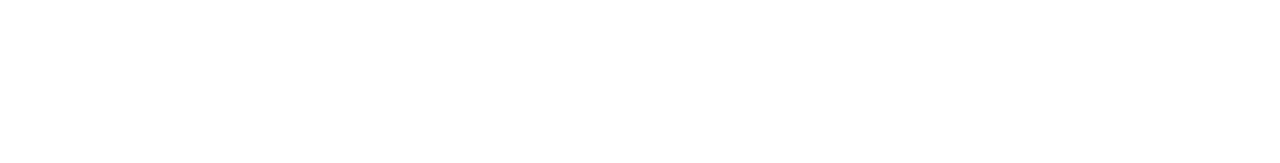
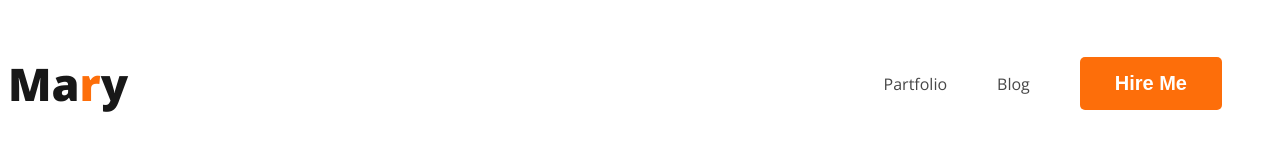
Before and after one commit to HridoyH07/Webdev-partfolio, a plain HTML site: page index.html in a window 1280 px wide. Drawn offline with nearby package versions, Linux system fonts and the light colour scheme.

Commit message:
Double quotes

```diff
--- a/index.html
+++ b/index.html
@@ -5,14 +5,22 @@
     <meta charset="UTF-8">
     <meta name="viewport" content="width=device-width, initial-scale=1.0">
     <title>Web Developer</title>
+    <link rel="preconnect" href="https://fonts.googleapis.com">
+    <link rel="preconnect" href="https://fonts.gstatic.com" crossorigin>
+    <link href="https://fonts.googleapis.com/css2?family=Open+Sans:ital,wght@0,300..800;1,300..800&display=swap" rel="stylesheet">
+    <link rel="stylesheet" href="styles/partfolio.css">
 </head>
 
 <body>
     <header>
-
-        <head>
-            <h1></h1>
-        </head>
+        <nav>
+            <h3 class="nav-title">Ma<span class="text-primary-color">r</span>y</h3>
+            <ul>
+                <li><a href="Partfolio">Partfolio</a></li>
+                <li><a href="blog">Blog</a></li>
+                <li><button class="btn-primary">Hire Me</button></li>
+            </ul>
+        </nav>
     </header>
     <main>
 
--- /dev/null
+++ b/styles/partfolio.css
@@ -0,0 +1,49 @@
+/* shared styles */
+
+body {
+    font-family: "Open Sans", sans-serif;
+}
+
+.text-primary-color {
+    color: #FD6E0A;
+}
+
+.btn-primary {
+    border-radius: 5px;
+    background: rgb(253, 110, 10);
+    color: rgb(255, 255, 255);
+    border: 0;
+    font-size: 20px;
+    font-weight: 700;
+    padding: 15px 35px;
+}
+
+
+/* nav releted styles */
+
+nav {
+    display: flex;
+    justify-content: space-between;
+    align-items: center;
+}
+
+.nav-title {
+    color: #181818;
+    font-size: 45px;
+    font-weight: 800;
+}
+
+nav>ul {
+    display: flex;
+    align-items: center;
+}
+
+nav li {
+    list-style: none;
+    margin-right: 50px;
+}
+
+nav a {
+    text-decoration: none;
+    color: #474747;
+}
```
Also changed, not shown: 1 other file.
